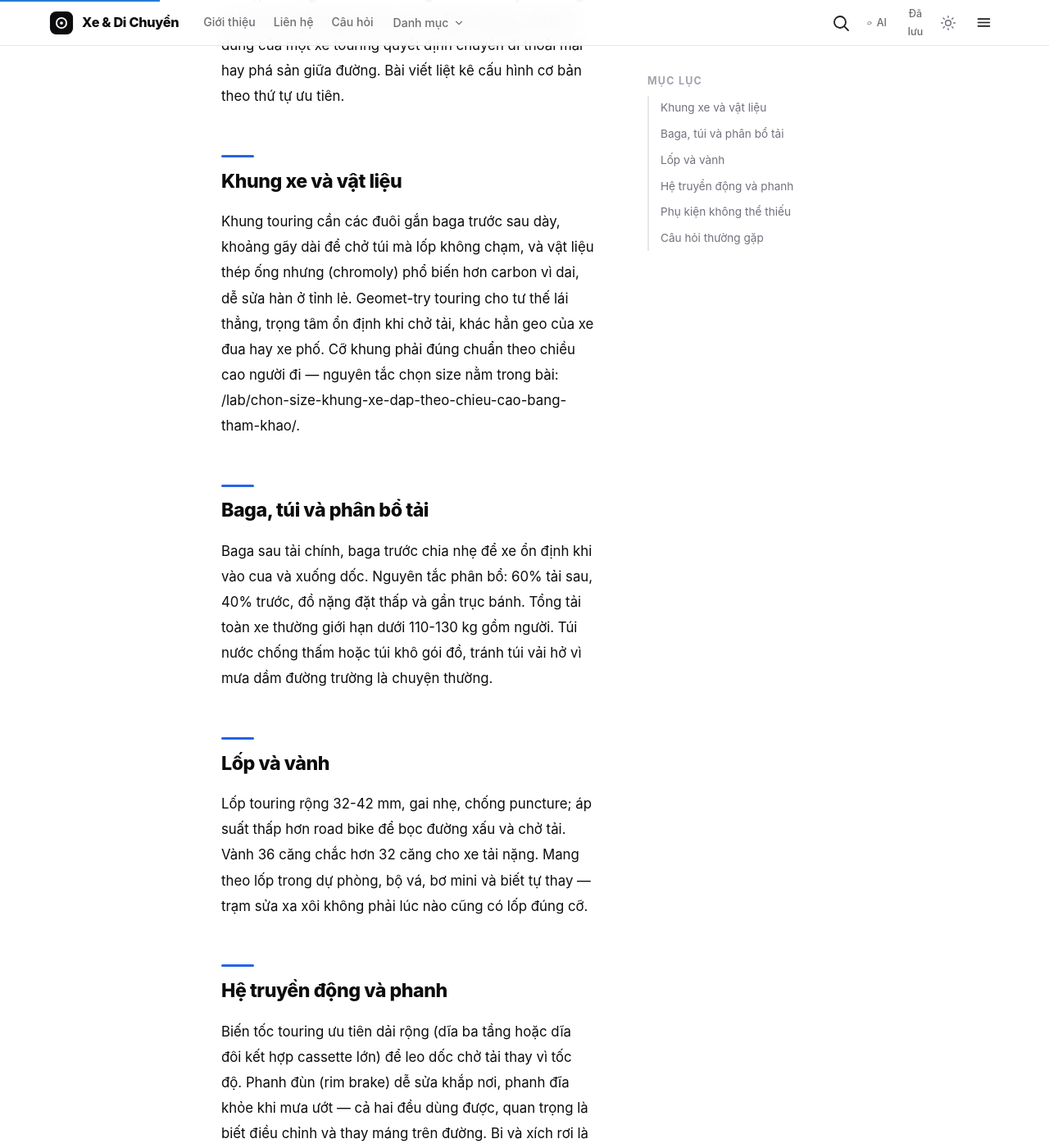
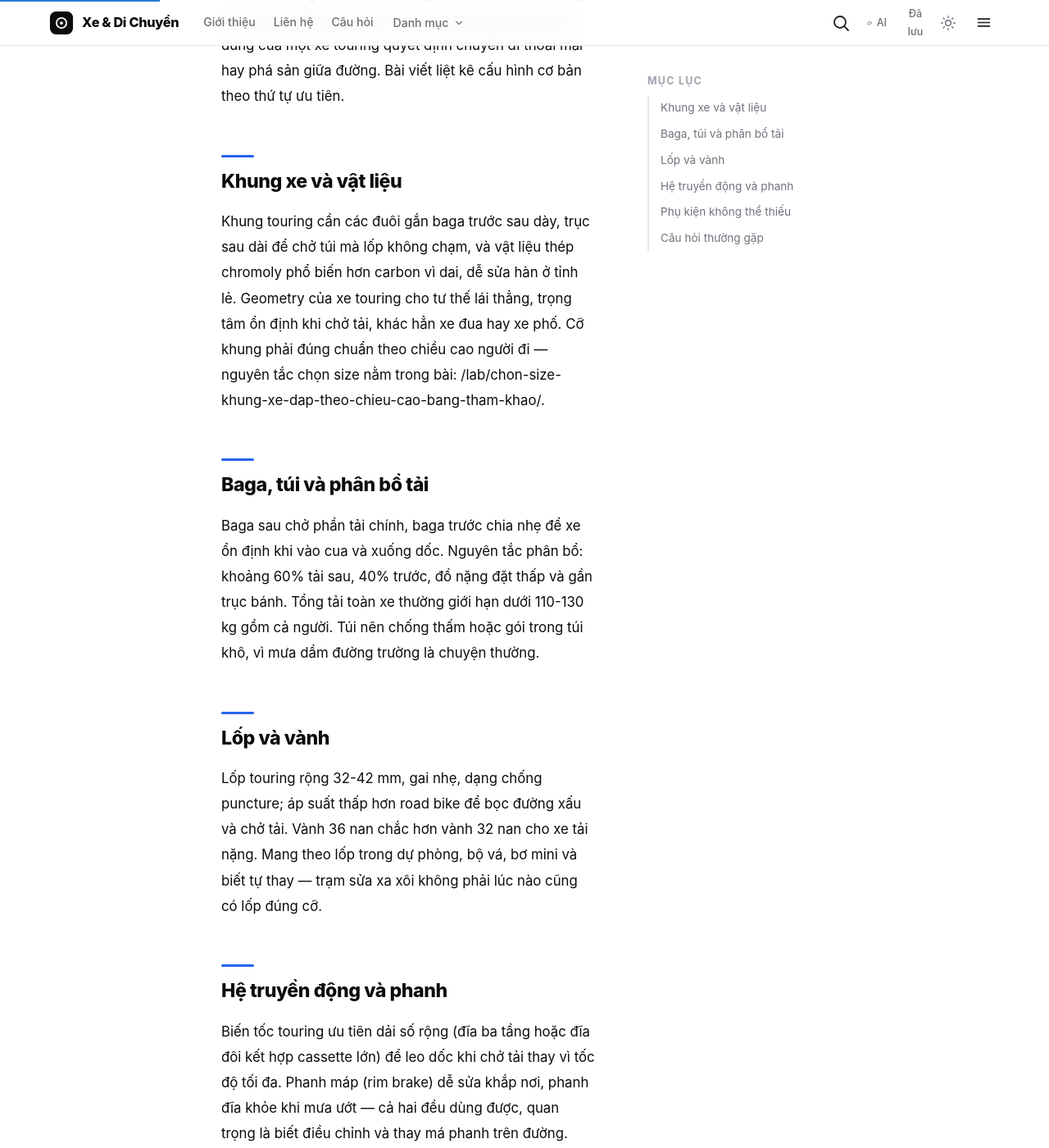
Before and after one commit to codeappweb/lab, a Jekyll site: the page built from _posts/2026-10-01-xe-dap-touring-cho-hanh-trinh-dai-cau-hinh-co-ban.md, in a window 1280 px wide and 1400 px high, scrolled down 506 px. Shown: the whole window at 82% size. Built offline with Jekyll 4.4.1, drawn with Linux system fonts in a browser that asks for light colours; some of the changed text lies outside the part shown.

Commit message:
fix(C04-0009): polish wording

```diff
--- a/_posts/2026-10-01-xe-dap-touring-cho-hanh-trinh-dai-cau-hinh-co-ban.md
+++ b/_posts/2026-10-01-xe-dap-touring-cho-hanh-trinh-dai-cau-hinh-co-ban.md
@@ -30,24 +30,24 @@ Xe đạp touring sinh ra để chở người và hành lý đi đường dài
 
 ## Khung xe và vật liệu
 
-Khung touring cần các đuôi gắn baga trước sau dày, khoảng gãy dài để chở túi mà lốp không chạm, và vật liệu thép ống nhưng (chromoly) phổ biến hơn carbon vì dai, dễ sửa hàn ở tỉnh lẻ. Geomet-try touring cho tư thế lái thẳng, trọng tâm ổn định khi chở tải, khác hẳn geo của xe đua hay xe phố. Cỡ khung phải đúng chuẩn theo chiều cao người đi — nguyên tắc chọn size nằm trong bài: {{ '/chon-size-khung-xe-dap-theo-chieu-cao-bang-tham-khao/' | relative_url }}.
+Khung touring cần các đuôi gắn baga trước sau dày, trục sau dài để chở túi mà lốp không chạm, và vật liệu thép chromoly phổ biến hơn carbon vì dai, dễ sửa hàn ở tỉnh lẻ. Geometry của xe touring cho tư thế lái thẳng, trọng tâm ổn định khi chở tải, khác hẳn xe đua hay xe phố. Cỡ khung phải đúng chuẩn theo chiều cao người đi — nguyên tắc chọn size nằm trong bài: {{ '/chon-size-khung-xe-dap-theo-chieu-cao-bang-tham-khao/' | relative_url }}.
 
 ## Baga, túi và phân bổ tải
 
-Baga sau tải chính, baga trước chia nhẹ để xe ổn định khi vào cua và xuống dốc. Nguyên tắc phân bổ: 60% tải sau, 40% trước, đồ nặng đặt thấp và gần trục bánh. Tổng tải toàn xe thường giới hạn dưới 110-130 kg gồm người. Túi nước chống thấm hoặc túi khô gói đồ, tránh túi vải hở vì mưa dầm đường trường là chuyện thường.
+Baga sau chở phần tải chính, baga trước chia nhẹ để xe ổn định khi vào cua và xuống dốc. Nguyên tắc phân bổ: khoảng 60% tải sau, 40% trước, đồ nặng đặt thấp và gần trục bánh. Tổng tải toàn xe thường giới hạn dưới 110-130 kg gồm cả người. Túi nên chống thấm hoặc gói trong túi khô, vì mưa dầm đường trường là chuyện thường.
 
 ## Lốp và vành
 
-Lốp touring rộng 32-42 mm, gai nhẹ, chống puncture; áp suất thấp hơn road bike để bọc đường xấu và chở tải. Vành 36 căng chắc hơn 32 căng cho xe tải nặng. Mang theo lốp trong dự phòng, bộ vá, bơ mini và biết tự thay — trạm sửa xa xôi không phải lúc nào cũng có lốp đúng cỡ.
+Lốp touring rộng 32-42 mm, gai nhẹ, dạng chống puncture; áp suất thấp hơn road bike để bọc đường xấu và chở tải. Vành 36 nan chắc hơn vành 32 nan cho xe tải nặng. Mang theo lốp trong dự phòng, bộ vá, bơ mini và biết tự thay — trạm sửa xa xôi không phải lúc nào cũng có lốp đúng cỡ.
 
 ## Hệ truyền động và phanh
 
-Biến tốc touring ưu tiên dải rộng (dĩa ba tầng hoặc dĩa đôi kết hợp cassette lớn) để leo dốc chở tải thay vì tốc độ. Phanh đùn (rim brake) dễ sửa khắp nơi, phanh đĩa khỏe khi mưa ướt — cả hai đều dùng được, quan trọng là biết điều chỉnh và thay máng trên đường. Bi và xích rơi là lỗi phổ biến nhất giữa chuyến dài: mang thêm đùn xích, bi dự phòng và dụng cụ siết.
+Biến tốc touring ưu tiên dải số rộng (đĩa ba tầng hoặc đĩa đôi kết hợp cassette lớn) để leo dốc khi chở tải thay vì tốc độ tối đa. Phanh máp (rim brake) dễ sửa khắp nơi, phanh đĩa khỏe khi mưa ướt — cả hai đều dùng được, quan trọng là biết điều chỉnh và thay má phanh trên đường. Xích rơi và bi tuột là hỏng hóc phổ biến nhất giữa chuyến dài: mang theo nan và bi dự phòng cùng dụng cụ siết.
 
 ## Phụ kiện không thể thiếu
 
-Đèn trước sau sạc USB, đèn gắn mũ; đồng hồ tập luyện không bắt buộc nhưng công tơ mét và la bàn trên điện thoại giúp định vị; bạt che mưa túi; gương chiếu hậu gắn tay lái hoặc vành. Nếu hành trình đi qua đường gồ ghề, hoang vắng, ưu tiên chọn xe touring trên nền MTB bền — so sánh ưu nhược điểm của MTB cho địa hình xấu nằm ở: {{ '/xe-dap-mtb-dung-trong-pho-co-hop-ly-nghi-lai-truoc-khi-mua/' | relative_url }}.
+Đèn trước sau sạc USB, đèn gắn mũ; công tơ mét và la bàn trên điện thoại giúp định vị; bạt che mưa túi; gương chiếu hậu gắn tay lái hoặc vành. Nếu hành trình đi qua đường gồ ghề, hoang vắng, ưu tiên xe touring trên nền khung bền như MTB — phân tích ưu nhược điểm MTB cho địa hình xấu nằm ở: {{ '/xe-dap-mtb-dung-trong-pho-co-hop-ly-nghi-lai-truoc-khi-mua/' | relative_url }}.
 
 ## Câu hỏi thường gặp
 
-Nên mua touring nếu chỉ đi cuối tuần quanh Hà Nội. Câu trả lời: chưa cần — xe phố gắn baga sau là đủ, xem so sánh các dòng cho đi lại: {{ '/chon-xe-dap-di-lam-o-ha-noi-city-bike-hay-xe-gap/' | relative_url }}. Touring chỉ đáng tiền khi bạn thực sự đi đa nhật hoặc chở tải nặng thường xuyên.
+Nên mua touring nếu chỉ đi cuối tuần quanh Hà Nội? Chưa cần — xe phố gắn baga sau là đủ, xem so sánh các dòng cho đi lại: {{ '/chon-xe-dap-di-lam-o-ha-noi-city-bike-hay-xe-gap/' | relative_url }}. Touring chỉ đáng tiền khi bạn thực sự đi đa nhật hoặc chở tải nặng thường xuyên.
```
